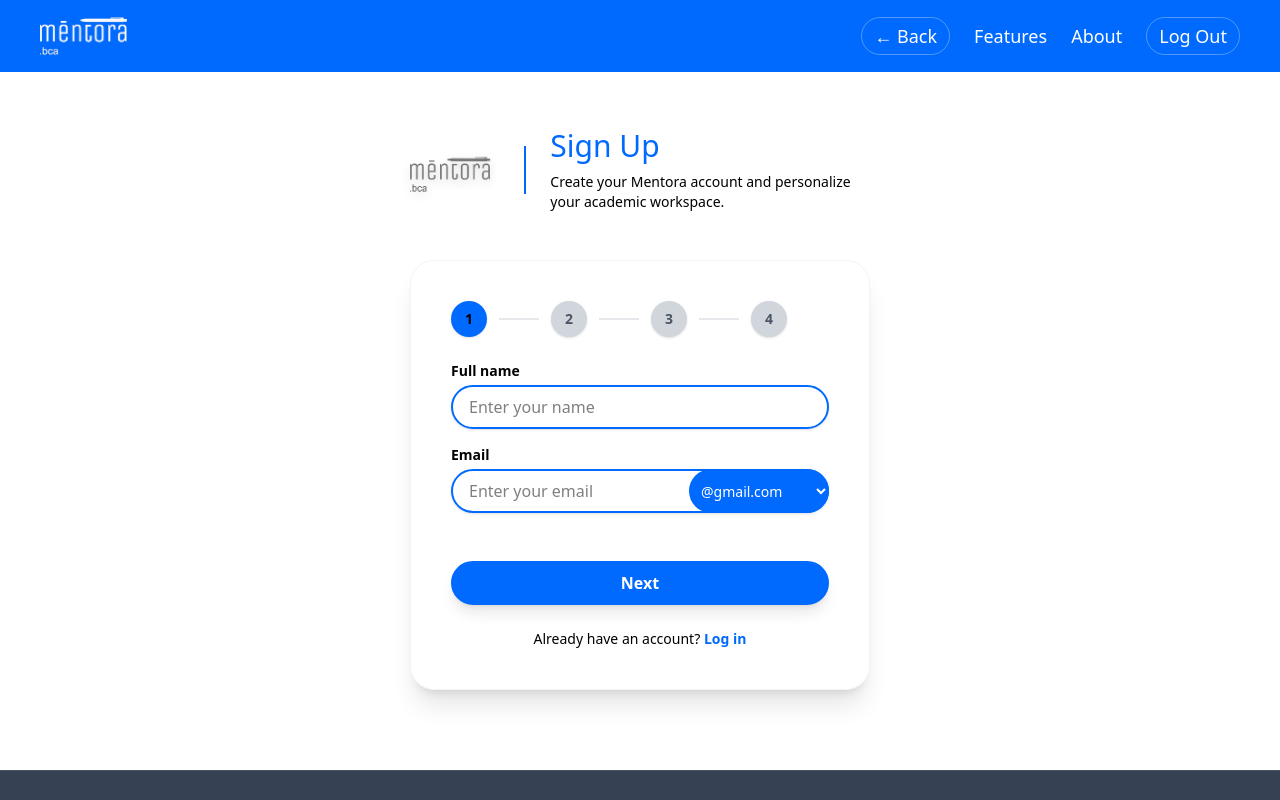
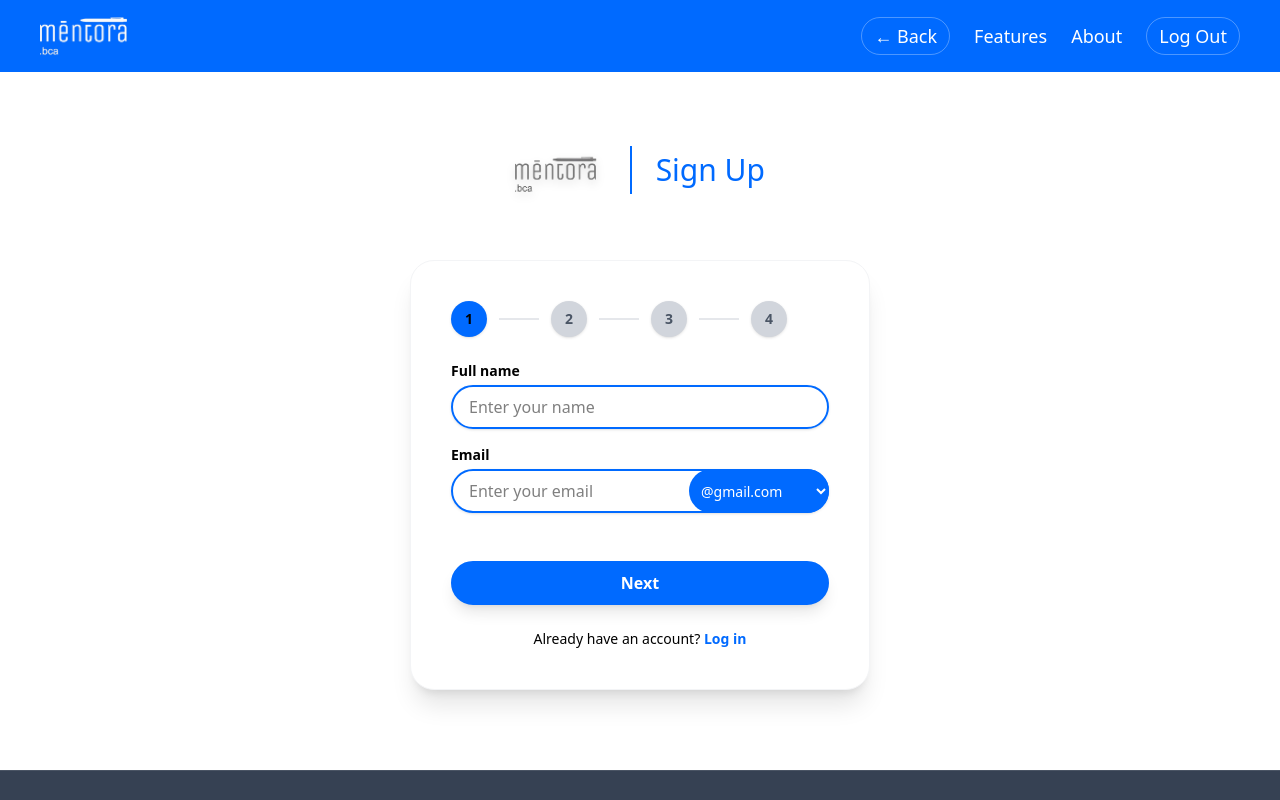
Before and after one commit to Paras-Kumar-337/mentora-bca, a React (Vite) app in the folder client/mentora/: page /signup in a window 1280 px wide. Shown: the top 800 px of the page. Built offline with nearby package versions, Linux system fonts and the light colour scheme.

Commit message:
animations

```diff
--- a/client/mentora/src/pages/Login.jsx
+++ b/client/mentora/src/pages/Login.jsx
@@ -74,10 +74,6 @@ export default function Login() {
             <h2 className="text-3xl text-primary font-heading">
               Log In
             </h2>
-
-            <p className="text-sm text-textMuted mt-2 max-w-xs">
-              Continue your academic journey with Mentora.
-            </p>
           </div>
         </div>
 
--- a/client/mentora/src/pages/Signup.jsx
+++ b/client/mentora/src/pages/Signup.jsx
@@ -164,10 +164,6 @@ export default function Signup() {
             <h2 className="text-3xl text-primary font-heading">
               Sign Up
             </h2>
-
-            <p className="text-sm text-textMuted mt-2 max-w-xs">
-              Create your Mentora account and personalize your academic workspace.
-            </p>
           </div>
         </div>
 
```
